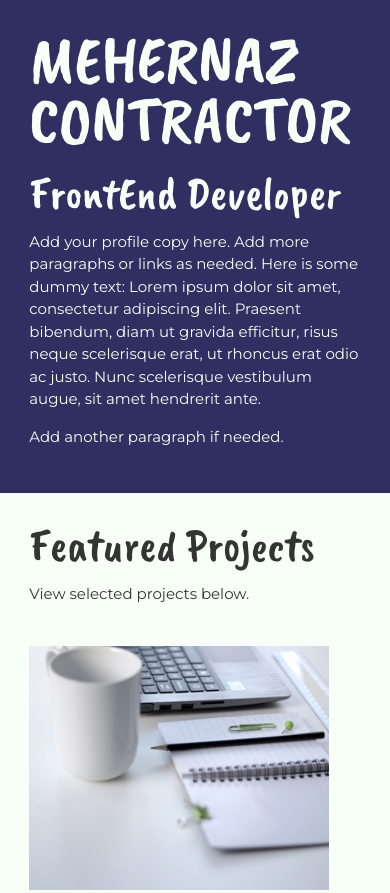
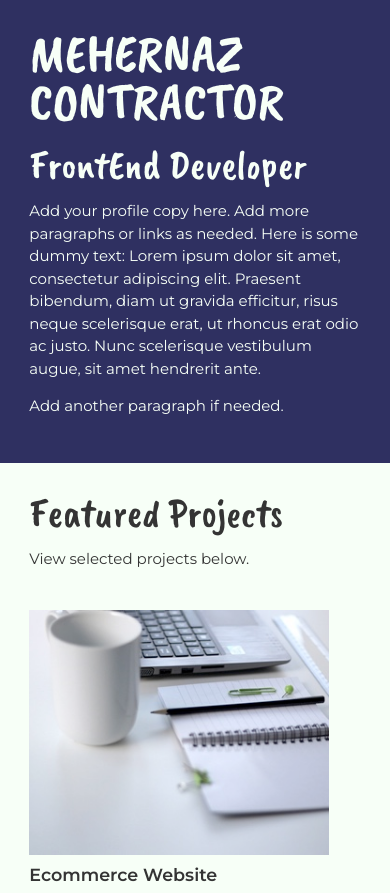
Before and after one commit to mehernaz/Sample-Portfolio, a plain HTML site: page index.html in a window 390 px wide. Shown: the top 893 px of the page. Drawn offline with nearby package versions, Linux system fonts and the light colour scheme.

Commit message:
Update style.css

```diff
--- a/css/style.css
+++ b/css/style.css
@@ -171,7 +171,7 @@ footer
 }
 @media screen and (max-width:750px){
     h1{
-        font-size: 67px;
+        font-size: 53px;
         line-height: 0.9;
         margin-bottom: 20px;
         overflow: hidden;
@@ -179,6 +179,7 @@ footer
     }
     h2{
         line-height: 1;
+font-size:40px;
     }
     .contact-list a{
         padding: 5px;
```
